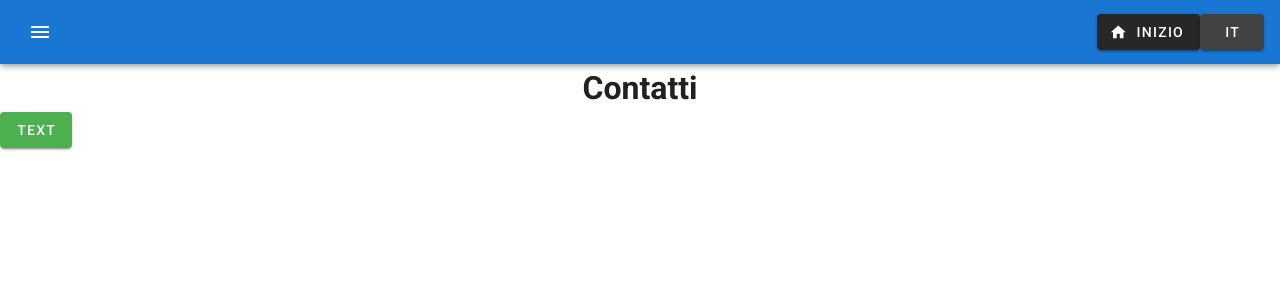
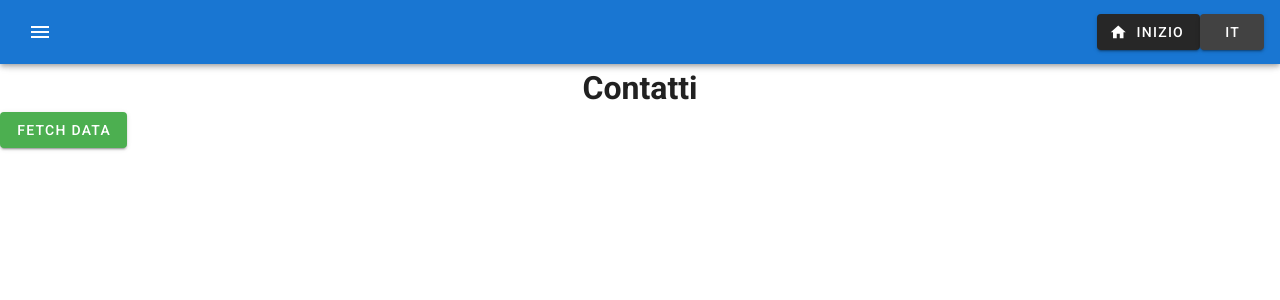
Before and after one commit to brunachoxxx/tut01, a Vue app: page /contatti in a window 1280 px wide. Shown: the top 300 px of the page. Built offline with nearby package versions, Linux system fonts and the light colour scheme.

Commit message:
fetchingButton6

```diff
--- a/src/axios.ts
+++ b/src/axios.ts
@@ -3,6 +3,14 @@ import axios from "axios";
 const myAxiosInstance = axios.create({
   baseURL: "https://jsonplaceholder.typicode.com/users/1/",
   headers: { "X-Custom-Header": "BSS-AZIENDA=*" },
+});
+
+myAxiosInstance.interceptors.response.use(function (response) {
+  const isFail = Math.random() > 0.5;
+  if (isFail) {
+    return response;
+  }
+  throw new Error("random failure");
 });
 
 myAxiosInstance.interceptors.response.use(
--- a/src/views/ContattiView.vue
+++ b/src/views/ContattiView.vue
@@ -1,16 +1,16 @@
 <template>
   <div class="contact">
     <h1 class="text-center">{{ $t("contact") }}</h1>
-    <v-btn color="success" :disabled="isLoading" @click="handleButtonClick"
-      >text</v-btn
-    >
+    <v-btn color="success" :disabled="isLoading" @click="handleButtonClick">{{
+      isLoading ? "loading..." : "Fetch Data"
+    }}</v-btn>
     <v-alert
       v-if="showAlert"
       :color="isError ? 'red' : 'success'"
       icon="mdi-alert"
       :value="true"
     >
-      {{ isLoading ? "Loading ..." : response }}
+      {{ response }}
     </v-alert>
   </div>
 </template>
@@ -26,18 +26,16 @@ export default Vue.extend({
       response: {},
       isError: false,
       showAlert: false,
-      simulatedError: false,
     };
   },
 
   methods: {
     async handleButtonClick() {
       this.isLoading = true;
-      this.simulatedError = !this.simulatedError;
       try {
-        if (this.simulatedError) throw new Error("request failed");
         let resp = await myAxiosInstance.get("todos");
         this.response = resp.data;
+        this.isError = false;
       } catch (err: any) {
         this.isError = true;
         this.response = { msg: err.message };
```
